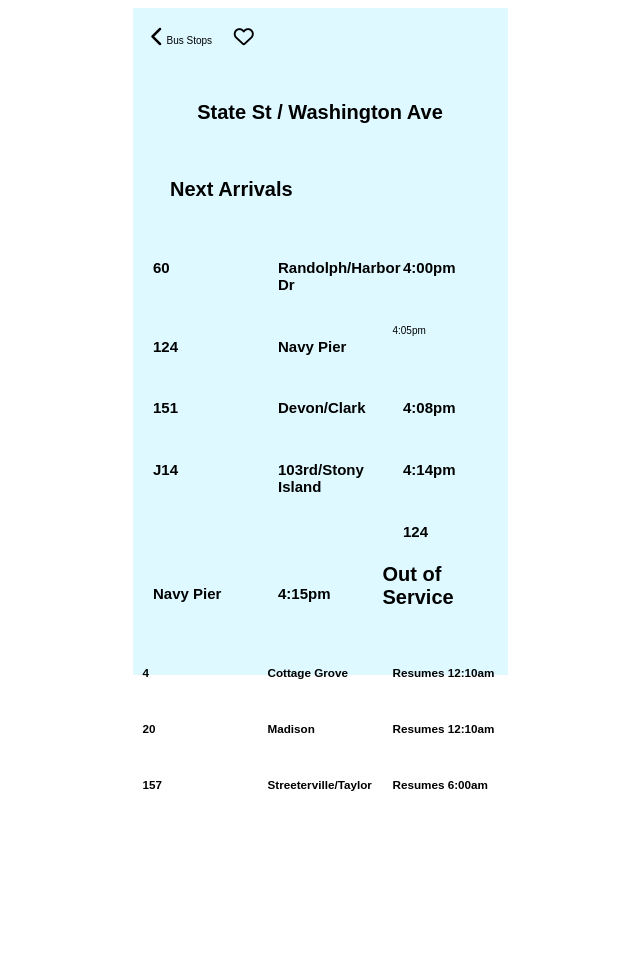
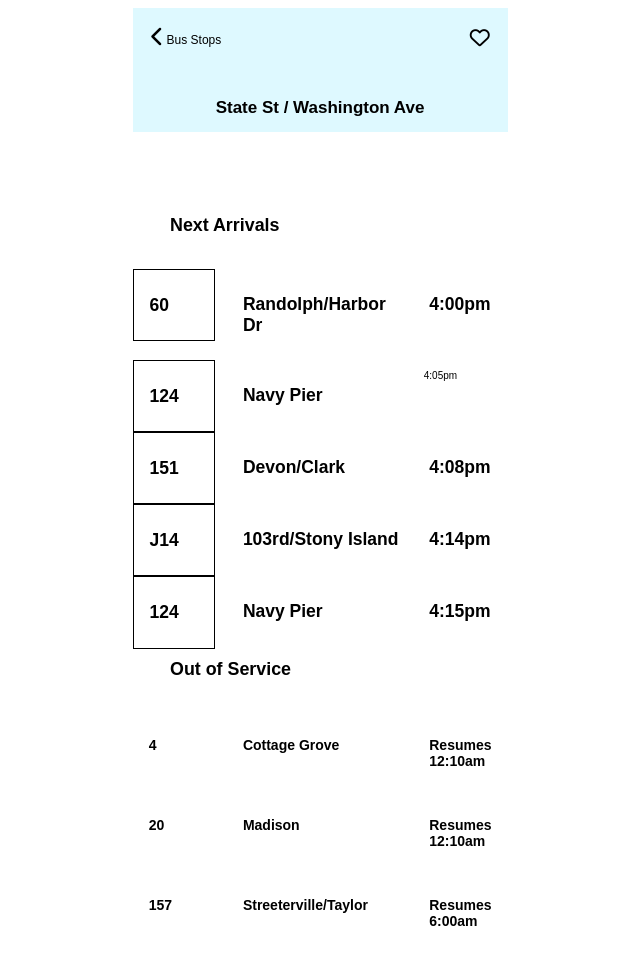
Before and after one commit to benyahr/frontend-challenge, a plain HTML site: page index.html in a window 1280 px wide. Shown: the whole page, without its empty margins (320-960 px from the left). Before the commit the page ends 813 px from the top, so only its background shows below. Drawn offline with Linux system fonts and the light colour scheme.

Commit message:
Add files via upload

```diff
--- a/CSS/style.css
+++ b/CSS/style.css
@@ -15,12 +15,12 @@ body {
 h1 {
   padding-top: 10%;
   text-align: center;
-  font-size: 200%;
+  font-size: 170%;
   font-weight: bold;
 }
 h2 {
   padding-left: 10%;
-  font-size: 150%;
+  font-size: 175%;
 }
 i {
   padding-top: 5%;
@@ -33,18 +33,43 @@ i {
 }
 .column1, .column2, .column3 {
   float: left;
-  width: 33.33%;
+  width: 22%;
   padding: 10px;
-  display: inline-block;
+  display: block;
 }
-.row3, .row2 {
+.column2 {
+  width: 53%;
+}
+.column3 {
+  width: 20%;
+}
+
+.row, .row3, .row2, .row4, .row5, .row6, .row7, .row8 {
   clear: left;
 }
 .i, .label, .heart {
   display: inline;
 }
+.label {
+  font-size: 120%;
 }
 .heart {
-padding-left: 100%;
-float: right;
+  float: right;
+  padding-top: 5%;
+  padding-right: 5%;
 }
+.head {
+  padding-top: 30px;
+  font-size: 105%;
+}
+h3 {
+  font-size: 140%;
+  padding-left: 10%;
+}
+.feature {
+  border: 1px solid #000000;
+box-sizing: border-box;
+}
+.whitebox {
+  background-color: white;
+}
```
